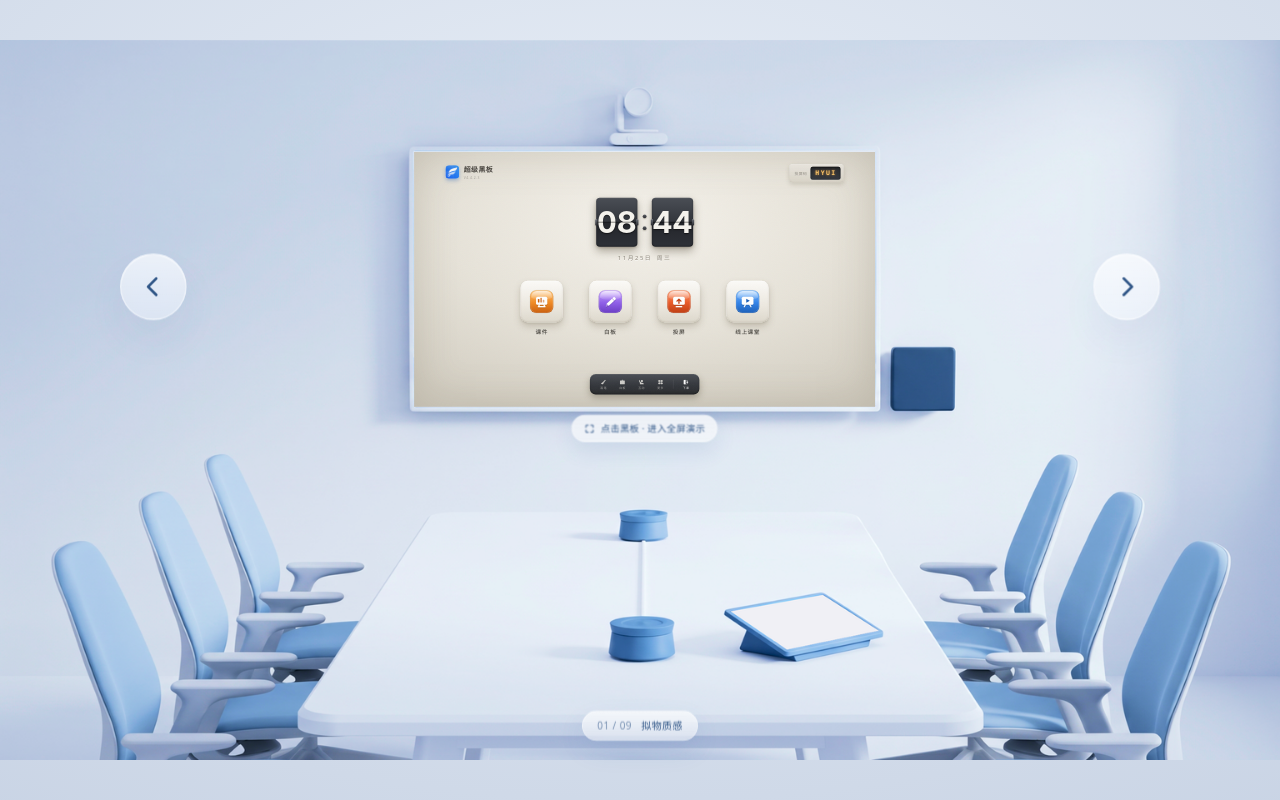
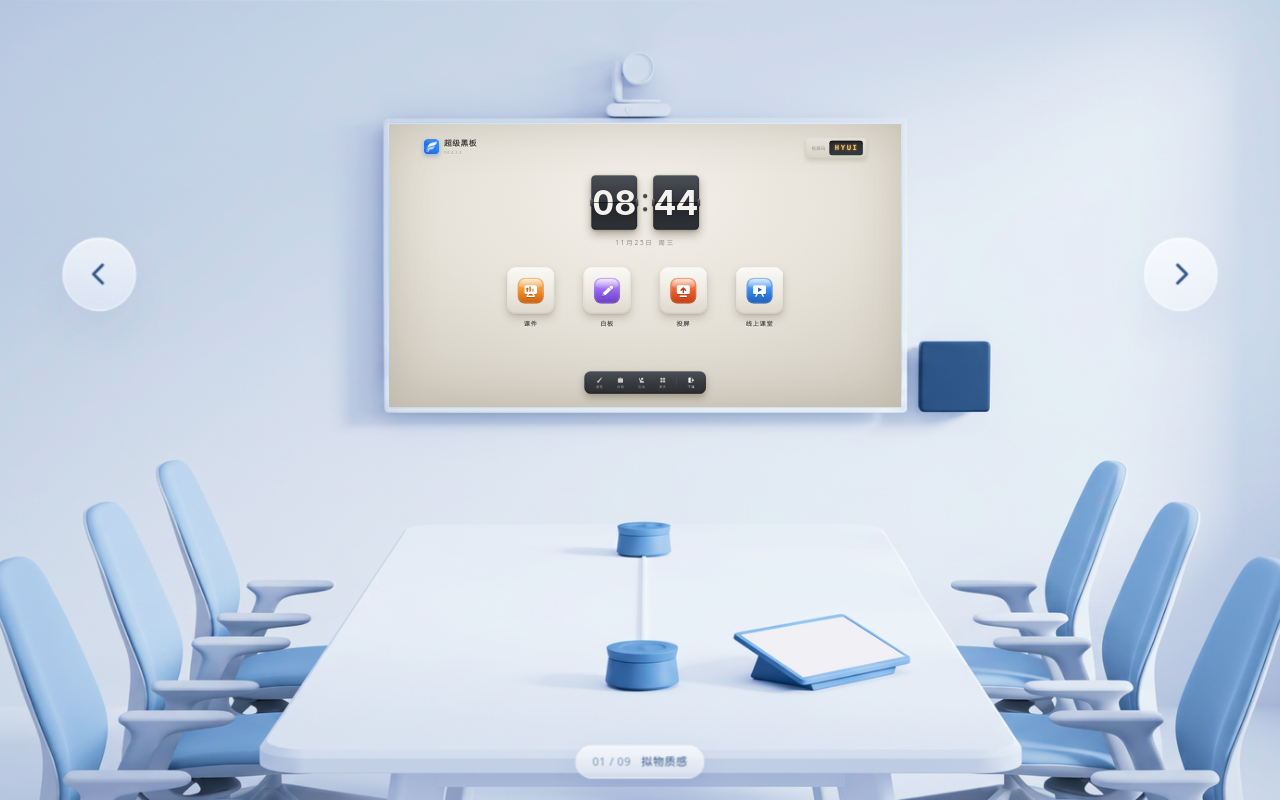
Before and after one commit to xuasky666-a11y/sbb-demo, a React (Vite) app: page / in a window 1280 px wide. Built offline with nearby package versions, Linux system fonts and the light colour scheme.

Commit message:
fix: 删黑板下气泡；场景图改填充顶对齐；翻页改原地显隐；悬停灰遮罩+进入全屏按钮放大2倍且文字14px

```diff
--- a/src/App.tsx
+++ b/src/App.tsx
@@ -23,12 +23,11 @@ function App() {
   /* 刷新默认进入教室场景 */
   const [mode, setMode] = useState<'scene' | 'board'>('scene')
   const [index, setIndex] = useState(0)
-  const [dir, setDir] = useState<1 | -1>(1)
   const [vp, setVp] = useState({ w: window.innerWidth, h: window.innerHeight })
   const [toast, setToast] = useState<string | null>(null)
+  const [hover, setHover] = useState(false)
   const toastTimer = useRef<number>()
 
-  /* 舞台等比缩放适配窗口 */
   useEffect(() => {
     const onResize = () => setVp({ w: window.innerWidth, h: window.innerHeight })
     window.addEventListener('resize', onResize)
@@ -36,7 +35,6 @@ function App() {
   }, [])
 
   const go = useCallback((d: 1 | -1) => {
-    setDir(d)
     setIndex(i => (i + d + N) % N)
   }, [])
 
@@ -61,21 +59,25 @@ function App() {
   const Screen = style.component
   const board = mode === 'board'
 
-  /* 全屏缩放与场景缩放共用同一 fit；黑板层在"白板洞 ↔ 全屏"间 zoom */
-  const fit = Math.min(vp.w / 1920, vp.h / 1080)
-  const ox = (vp.w - 1920 * fit) / 2
-  const oy = (vp.h - 1080 * fit) / 2
-  const tx = board ? ox : ox + HOLE.x * fit
-  const ty = board ? oy : oy + HOLE.y * fit
-  const sx = board ? fit : (fit * HOLE.w) / 1920
-  const sy = board ? fit : (fit * HOLE.h) / 1080
+  /* 场景背景：填充(cover) + 顶对齐；全屏舞台：等比(contain)居中 */
+  const cover = Math.max(vp.w / 1920, vp.h / 1080)
+  const cox = (vp.w - 1920 * cover) / 2
+  const contain = Math.min(vp.w / 1920, vp.h / 1080)
+  const fox = (vp.w - 1920 * contain) / 2
+  const foy = (vp.h - 1080 * contain) / 2
+
+  /* 黑板层在"白板洞(cover 坐标) ↔ 全屏(contain 坐标)"间 zoom */
+  const tx = board ? fox : cox + HOLE.x * cover
+  const ty = board ? foy : HOLE.y * cover
+  const sx = board ? contain : (cover * HOLE.w) / 1920
+  const sy = board ? contain : (cover * HOLE.h) / 1080
 
   return (
     <div className={`viewport app mode-${mode}`}>
       <div className="ambient" />
 
-      {/* 教室场景：背景 + Figma 规格玻璃切换按钮 */}
-      <div className="scene-frame" style={{ transform: `translate(${ox}px, ${oy}px) scale(${fit})` }}>
+      {/* 教室场景：背景填充顶对齐 + Figma 规格玻璃切换按钮 */}
+      <div className="scene-frame" style={{ transform: `translate(${cox}px, 0px) scale(${cover})` }}>
         <img className="scene-bg" src="/classroom-bg.png" alt="智慧教室场景" />
         <div className="scene-ui">
           <button className="glass-nav left" onClick={() => go(-1)} aria-label="上一个风格" title="上一个风格（←）">
@@ -88,17 +90,18 @@ function App() {
             <span className="num">{String(index + 1).padStart(2, '0')} / {String(N).padStart(2, '0')}</span>
             <span>{style.name}</span>
           </div>
-          <div className="scene-hint" style={{ left: HOLE.x + HOLE.w / 2, top: HOLE.y + HOLE.h + 16 }}>
-            <ExpandIcon size={16} />
-            点击黑板 · 进入全屏演示
-          </div>
         </div>
       </div>
 
       {/* 黑板舞台：场景内嵌于白板洞，点击后 zoom 全屏 */}
-      <div className="board-layer" style={{ transform: `translate(${tx}px, ${ty}px) scale(${sx}, ${sy})` }}>
+      <div
+        className="board-layer"
+        style={{ transform: `translate(${tx}px, ${ty}px) scale(${sx}, ${sy})` }}
+        onMouseEnter={() => setHover(true)}
+        onMouseLeave={() => setHover(false)}
+      >
         <div className={`stage theme-${style.id}`}>
-          <div key={style.id} className={`screen-enter ${dir === 1 ? 'from-right' : 'from-left'}`}>
+          <div key={style.id} className="screen-enter">
             <Screen onAction={onAction} />
           </div>
 
@@ -124,16 +127,20 @@ function App() {
           {toast && <div className="demo-toast">{toast}</div>}
 
           {!board && (
-            <>
-              <div className="board-click" onClick={() => setMode('board')} role="button" aria-label="进入黑板全屏" />
-              <div className="board-hover">
-                <span className="ring"><ExpandIcon size={30} /></span>
-                点击进入全屏
-              </div>
-            </>
+            <div className="board-click" onClick={() => setMode('board')} role="button" aria-label="进入黑板全屏" />
           )}
         </div>
       </div>
+
+      {/* 悬停灰遮罩 + 进入全屏按钮（屏幕空间，文字恒为 14px） */}
+      {!board && hover && (
+        <div className="board-hover-screen" style={{ left: tx, top: ty, width: 1920 * sx, height: 1080 * sy }}>
+          <div className="enter-btn">
+            <span className="ring"><ExpandIcon size={26} /></span>
+            <span className="txt">点击进入全屏</span>
+          </div>
+        </div>
+      )}
     </div>
   )
 }
--- a/src/index.css
+++ b/src/index.css
@@ -69,17 +69,13 @@ button {
 .screen-enter {
   position: absolute;
   inset: 0;
+  animation: enter-fade 0.5s var(--ease-out-soft) both;
 }
-.screen-enter.from-right { animation: enter-right 0.6s var(--ease-out-soft) both; }
-.screen-enter.from-left  { animation: enter-left  0.6s var(--ease-out-soft) both; }
 
-@keyframes enter-right {
-  from { opacity: 0; transform: translateX(72px); }
-  to   { opacity: 1; transform: translateX(0); }
-}
-@keyframes enter-left {
-  from { opacity: 0; transform: translateX(-72px); }
-  to   { opacity: 1; transform: translateX(0); }
+/* 原地显隐（不做左右滚动） */
+@keyframes enter-fade {
+  from { opacity: 0; }
+  to   { opacity: 1; }
 }
 
 /* ========== 翻页控件 ========== */
--- a/src/scene.css
+++ b/src/scene.css
@@ -96,33 +96,6 @@
 }
 .scene-pill .num { opacity: 0.6; font-variant-numeric: tabular-nums; }
 
-/* 点击黑板提示 */
-.scene-hint {
-  position: absolute;
-  transform: translateX(-50%);
-  display: flex;
-  align-items: center;
-  gap: 9px;
-  padding: 9px 18px;
-  border-radius: 999px;
-  font-size: 14px;
-  letter-spacing: 0.03em;
-  color: #2f5586;
-  background: linear-gradient(180deg, rgba(255, 255, 255, 0.78), rgba(255, 255, 255, 0.5));
-  border: 1px solid rgba(255, 255, 255, 0.55);
-  box-shadow: 0 14px 34px rgba(43, 92, 153, 0.12);
-  backdrop-filter: blur(12px);
-  -webkit-backdrop-filter: blur(12px);
-  white-space: nowrap;
-  user-select: none;
-  pointer-events: none;
-  animation: hint-float 3.2s ease-in-out infinite;
-}
-@keyframes hint-float {
-  0%, 100% { margin-top: 0; }
-  50% { margin-top: -6px; }
-}
-
 /* 黑板舞台层：场景内嵌于白板洞 ↔ 全屏，transform 平滑 zoom */
 .board-layer {
   position: absolute;
@@ -145,38 +118,49 @@
 }
 .mode-board .board-click { display: none; }
 
-.board-hover {
+/* 悬停灰遮罩 + 进入全屏按钮（屏幕空间渲染，保证 14px 阅读度） */
+.board-hover-screen {
   position: absolute;
-  inset: 0;
-  z-index: 46;
+  z-index: 25;
+  display: flex;
+  align-items: center;
+  justify-content: center;
+  background: rgba(125, 125, 125, 0.45);
+  backdrop-filter: blur(2px);
+  -webkit-backdrop-filter: blur(2px);
+  pointer-events: none;
+  animation: hover-in 0.25s var(--ease-out-soft) both;
+}
+@keyframes hover-in {
+  from { opacity: 0; }
+  to   { opacity: 1; }
+}
+.enter-btn {
   display: flex;
   flex-direction: column;
   align-items: center;
-  justify-content: center;
-  gap: 16px;
+  gap: 12px;
   color: #fff;
-  background: rgba(18, 28, 48, 0.3);
-  backdrop-filter: blur(3px);
-  -webkit-backdrop-filter: blur(3px);
-  opacity: 0;
-  transition: opacity 0.3s var(--ease-out-soft);
-  pointer-events: none;
-  font-size: 20px;
-  letter-spacing: 0.06em;
 }
-.mode-scene .board-layer:hover .board-hover { opacity: 1; }
-.mode-board .board-hover { display: none; }
-.board-hover .ring {
-  width: 74px;
-  height: 74px;
+.enter-btn .ring {
+  width: 56px;
+  height: 56px;
   border-radius: 50%;
   display: flex;
   align-items: center;
   justify-content: center;
-  background: rgba(255, 255, 255, 0.16);
-  border: 1px solid rgba(255, 255, 255, 0.4);
+  background: rgba(255, 255, 255, 0.18);
+  border: 1px solid rgba(255, 255, 255, 0.45);
   backdrop-filter: blur(8px);
   -webkit-backdrop-filter: blur(8px);
+  box-shadow: 0 8px 24px rgba(0, 0, 0, 0.18);
+}
+.enter-btn .txt {
+  font-size: 14px;
+  line-height: 1;
+  letter-spacing: 0.05em;
+  white-space: nowrap;
+  text-shadow: 0 1px 4px rgba(0, 0, 0, 0.35);
 }
 
 /* 全屏返回场景 */
```
Also changed, not shown: shots/v3-cover-1440.png (added), shots/v3-hover.png (added).
